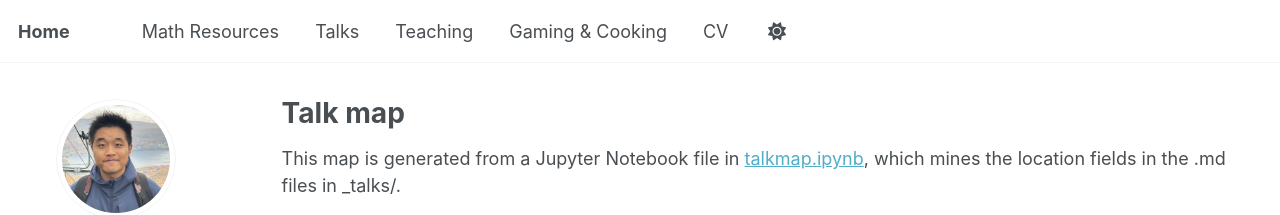
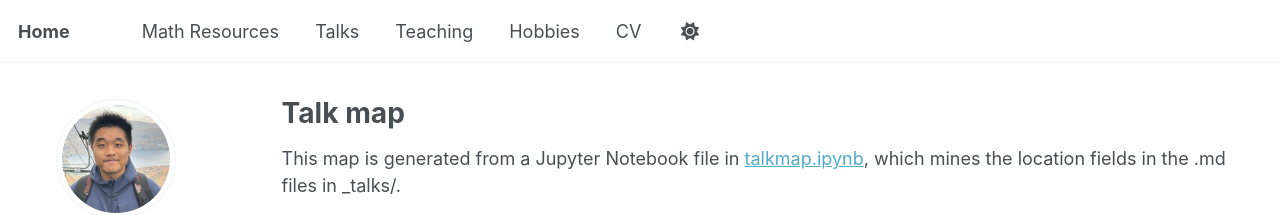
Before and after one commit to JohanssonRein/JohanssonRein.github.io, a Jekyll site: the page built from _pages/talkmap.html, in a window 1280 px wide. Shown: the top 215 px of the page. Built offline with Jekyll 4.4.1, drawn with Linux system fonts in a browser that asks for light colours; nearby versions of some CDN libraries.

Commit message:
Update navigation.yml

```diff
--- a/_data/navigation.yml
+++ b/_data/navigation.yml
@@ -17,7 +17,7 @@ main:
   - title: "Teaching"
     url: /teaching/
 
-  - title: "Gaming & Cooking"
+  - title: "Hobbies"
     url: /portfolio/
 
   #- title: "Research"
```
